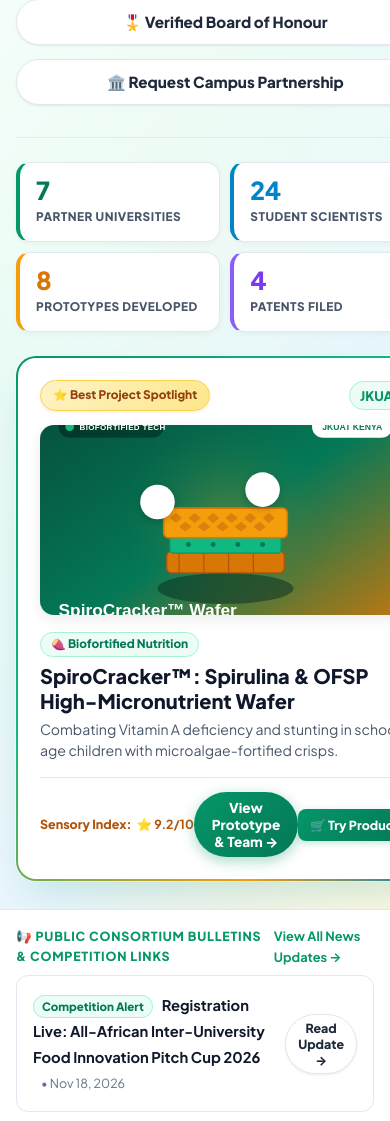
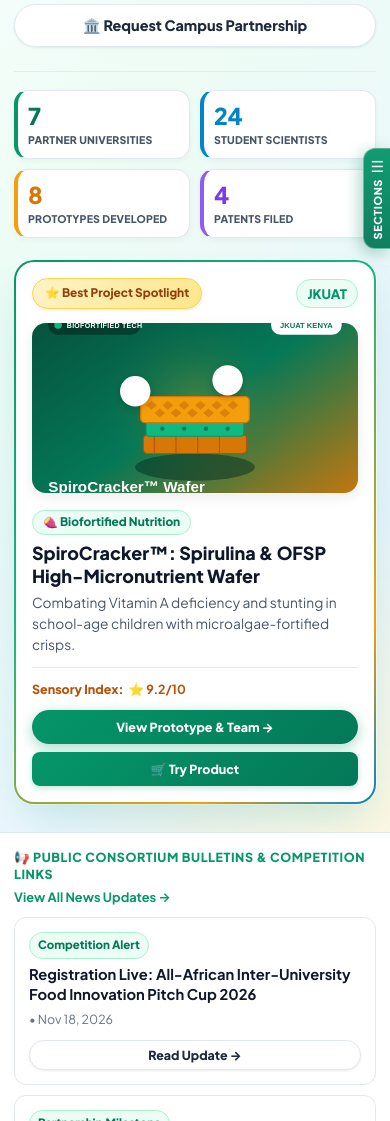
Before and after one commit to coutinho88-lab/AFOSTECH, a website: page index.html in a window 390 px wide. Shown: the part 579-1700 px from the top of the page. Drawn offline with Linux system fonts and the light colour scheme; no server answers.

Commit message:
Fix mobile horizontal overflow, spotlight footer wrapping, and dashboard news layout

```diff
--- a/css/styles.css
+++ b/css/styles.css
@@ -2945,33 +2945,36 @@ h1, h2, h3, h4, h5 {
 .mobile-side-shortcut-btn {
   position: fixed;
   right: 0;
-  top: 54%;
-  transform: translateY(-50%);
+  bottom: 20px;
+  top: auto;
+  transform: none;
   z-index: 940;
   flex-direction: column;
   align-items: center;
   justify-content: center;
-  gap: 6px;
-  background: linear-gradient(180deg, #059669 0%, #047857 100%);
+  gap: 5px;
+  background: linear-gradient(180deg, rgba(5, 150, 105, 0.95) 0%, rgba(4, 120, 87, 0.95) 100%);
   color: #ffffff;
-  border: 1.5px solid rgba(255, 255, 255, 0.3);
+  border: 1.5px solid rgba(255, 255, 255, 0.35);
   border-right: none;
-  border-radius: 14px 0 0 14px;
-  padding: 12px 9px;
-  box-shadow: -4px 6px 20px rgba(4, 120, 87, 0.35);
+  border-radius: 12px 0 0 12px;
+  padding: 10px 7px;
+  box-shadow: -3px 4px 16px rgba(4, 120, 87, 0.32);
+  backdrop-filter: blur(6px);
+  -webkit-backdrop-filter: blur(6px);
   cursor: pointer;
   transition: transform 0.2s ease, opacity 0.2s ease, background 0.2s ease;
 }
 
 .mobile-side-shortcut-btn .shortcut-icon {
-  font-size: 1rem;
+  font-size: 0.95rem;
   line-height: 1;
 }
 
 .mobile-side-shortcut-btn .shortcut-text {
   writing-mode: vertical-rl;
   transform: rotate(180deg);
-  font-size: 0.72rem;
+  font-size: 0.68rem;
   font-weight: 800;
   letter-spacing: 0.6px;
   text-transform: uppercase;
@@ -2980,7 +2983,7 @@ h1, h2, h3, h4, h5 {
 .mobile-side-shortcut-btn.drawer-open {
   opacity: 0;
   pointer-events: none;
-  transform: translate(100%, -50%);
+  transform: translateX(100%);
 }
 
 .mobile-drawer-backdrop {
@@ -3188,6 +3191,137 @@ body.mobile-drawer-active {
 }
 
 /* ==========================================================================
+   Spotlight & Dashboard News Semantic Layout Helpers
+   ========================================================================== */
+.hero-grid > *,
+.org-banner-grid > *,
+.about-story-grid > *,
+.detail-hero-grid > *,
+.detail-analytics-grid > *,
+.projects-grid > *,
+.theses-grid > *,
+.board-of-honour-grid > *,
+.innovators-grid > *,
+.news-feed-grid > *,
+.pillars-grid > *,
+.hero-stats-row > * {
+  min-width: 0;
+  max-width: 100%;
+}
+
+.spotlight-header {
+  flex-wrap: wrap;
+  gap: 8px;
+}
+
+.spotlight-footer {
+  flex-wrap: wrap;
+  gap: 10px;
+}
+
+.spotlight-footer-actions {
+  display: flex;
+  align-items: center;
+  gap: 8px;
+  flex-wrap: wrap;
+  max-width: 100%;
+}
+
+.spotlight-detail-btn {
+  padding: 8px 16px;
+  font-size: 0.82rem;
+  white-space: normal;
+  text-align: center;
+}
+
+.spotlight-try-btn {
+  width: auto !important;
+  padding: 8px 14px;
+  font-size: 0.82rem;
+}
+
+.dashboard-news-section {
+  background: #ffffff;
+  border-bottom: 1px solid var(--border-color);
+  padding: 16px 0;
+}
+
+.dashboard-news-header {
+  display: flex;
+  justify-content: space-between;
+  align-items: center;
+  flex-wrap: wrap;
+  gap: 8px;
+  margin-bottom: 10px;
+}
+
+.dashboard-news-heading {
+  font-size: 0.78rem;
+  font-weight: 900;
+  text-transform: uppercase;
+  color: var(--primary);
+  letter-spacing: 0.6px;
+  line-height: 1.35;
+}
+
+.dashboard-news-all-link {
+  font-size: 0.8rem;
+  font-weight: 700;
+  color: var(--primary);
+  text-decoration: none;
+  white-space: nowrap;
+}
+
+.dashboard-news-item {
+  background: #ffffff;
+  border-radius: 12px;
+  padding: 14px 16px;
+  border: 1px solid var(--border-color);
+  display: flex;
+  justify-content: space-between;
+  align-items: center;
+  gap: 14px;
+  margin-bottom: 10px;
+}
+
+.dashboard-news-meta {
+  display: flex;
+  align-items: center;
+  flex-wrap: wrap;
+  gap: 6px;
+  min-width: 0;
+  flex: 1;
+}
+
+.dashboard-news-badge {
+  font-size: 0.72rem;
+  font-weight: 800;
+  padding: 3px 8px;
+  border-radius: 9999px;
+  background: #ecfdf5;
+  color: #047857;
+  border: 1px solid #a7f3d0;
+}
+
+.dashboard-news-title {
+  font-size: 0.92rem;
+  color: var(--navy);
+  line-height: 1.35;
+}
+
+.dashboard-news-date {
+  font-size: 0.78rem;
+  color: #64748b;
+}
+
+.dashboard-news-btn {
+  padding: 6px 14px;
+  font-size: 0.78rem;
+  flex-shrink: 0;
+  white-space: nowrap;
+}
+
+/* ==========================================================================
    Phone & Tablet Responsive Layout Arrangement
    ========================================================================== */
 @media (max-width: 900px) {
@@ -3206,8 +3340,19 @@ body.mobile-drawer-active {
 }
 
 @media (max-width: 768px) {
+  html, body {
+    max-width: 100%;
+    overflow-x: hidden;
+  }
+
+  main, .hero-section, .section {
+    max-width: 100%;
+    overflow-x: clip;
+  }
+
   .container {
-    padding: 0 16px;
+    padding: 0 14px;
+    max-width: 100%;
   }
 
   .top-utility-bar {
@@ -3250,7 +3395,7 @@ body.mobile-drawer-active {
 
   .nav-container {
     padding: 10px 14px;
-    gap: 10px;
+    gap: 8px;
   }
 
   .brand-link {
@@ -3270,40 +3415,48 @@ body.mobile-drawer-active {
   }
 
   .nav-action-wrapper {
-    gap: 8px;
+    gap: 6px;
+    flex-shrink: 0;
   }
 
   .submit-btn-nav {
-    padding: 7px 12px;
-    font-size: 0.78rem;
+    padding: 7px 11px;
+    font-size: 0.76rem;
   }
 
   .section {
-    padding: 36px 0;
+    padding: 34px 0;
   }
 
   .section-header {
     flex-direction: column;
     align-items: flex-start;
     gap: 14px;
-    margin-bottom: 24px;
+    margin-bottom: 22px;
   }
 
   .section-title {
-    font-size: 1.5rem;
+    font-size: 1.45rem;
     line-height: 1.25;
   }
 
   .section-subtitle {
-    font-size: 0.92rem;
+    font-size: 0.9rem;
   }
 
   .hero-section {
-    padding: 32px 0 28px;
+    padding: 28px 0 28px;
   }
 
   .hero-grid {
-    gap: 24px;
+    gap: 22px;
+  }
+
+  .hero-tag {
+    max-width: 100%;
+    font-size: 0.72rem;
+    padding: 5px 12px;
+    white-space: normal;
   }
 
   .hero-title {
@@ -3311,37 +3464,122 @@ body.mobile-drawer-active {
     line-height: 1.18;
   }
 
-  .hero-desc {
+  .hero-lead {
     font-size: 0.95rem;
+    max-width: 100%;
+    margin-bottom: 20px;
   }
 
   .hero-actions {
     flex-direction: column;
     align-items: stretch;
+    gap: 10px;
+    margin-bottom: 24px;
   }
 
   .hero-actions .btn-primary,
   .hero-actions .btn-outline {
     width: 100%;
     justify-content: center;
+    white-space: normal;
+    text-align: center;
+    padding: 11px 16px;
+    font-size: 0.9rem;
   }
 
   .hero-stats-row {
     grid-template-columns: repeat(2, 1fr);
     gap: 10px;
-  }
-
-  .stat-card {
-    padding: 14px 12px;
+    padding-top: 18px;
+  }
+
+  .stat-item {
+    padding: 12px 10px;
+    min-width: 0;
   }
 
   .stat-num {
-    font-size: 1.55rem;
+    font-size: 1.45rem;
+  }
+
+  .stat-label {
+    font-size: 0.66rem;
+    letter-spacing: 0.2px;
+    line-height: 1.25;
+    word-break: break-word;
+  }
+
+  /* Spotlight Card on Phone */
+  .hero-spotlight-card {
+    padding: 16px;
+    width: 100%;
+  }
+
+  .spotlight-img {
+    height: 170px;
+  }
+
+  .spotlight-title {
+    font-size: 1.12rem;
+    line-height: 1.3;
+  }
+
+  .spotlight-summary {
+    font-size: 0.86rem;
+    margin-bottom: 12px;
+  }
+
+  .spotlight-footer {
+    flex-direction: column;
+    align-items: stretch;
+    gap: 10px;
+    padding-top: 12px;
+  }
+
+  .spotlight-footer-actions {
+    display: grid;
+    grid-template-columns: 1fr 1fr;
+    gap: 8px;
+    width: 100%;
+  }
+
+  .spotlight-detail-btn,
+  .spotlight-try-btn {
+    width: 100% !important;
+    justify-content: center;
+    padding: 9px 10px;
+    font-size: 0.78rem;
+    white-space: nowrap;
+  }
+
+  /* Dashboard News Header & Items */
+  .dashboard-news-header {
+    flex-direction: column;
+    align-items: flex-start;
+    gap: 4px;
+  }
+
+  .dashboard-news-item {
+    flex-direction: column;
+    align-items: flex-start;
+    gap: 10px;
+    padding: 14px;
+  }
+
+  .dashboard-news-btn {
+    width: 100%;
+    justify-content: center;
   }
 
   /* Toolbar & Search Inputs */
+  .catalog-toolbar,
   .toolbar-container {
     padding: 14px;
+  }
+
+  .catalog-toolbar > div:last-child {
+    flex-wrap: wrap;
+    gap: 6px;
   }
 
   .toolbar-top {
@@ -3369,6 +3607,7 @@ body.mobile-drawer-active {
   /* Force Clean Single-Column Grids (Prevents minmax 340/360px overflow on phones) */
   .projects-grid,
   .theses-grid,
+  .board-of-honour-grid,
   .innovators-grid,
   .news-feed-grid,
   .team-roster-grid,
@@ -3398,7 +3637,26 @@ body.mobile-drawer-active {
     max-width: 100%;
   }
 
+  .card-body {
+    padding: 16px;
+  }
+
+  .card-title {
+    font-size: 1.06rem;
+  }
+
   .org-intro-banner {
+    padding: 20px 16px;
+  }
+
+  .leaderboard-section {
+    padding: 18px 14px;
+  }
+
+  .leaderboard-banner {
+    flex-direction: column;
+    align-items: flex-start;
+    gap: 12px;
     padding: 20px 16px;
   }
 
@@ -3491,6 +3749,21 @@ body.mobile-drawer-active {
     grid-template-columns: 1fr 1fr;
   }
 
+  .spotlight-footer-actions {
+    grid-template-columns: 1fr;
+  }
+
+  .card-cta-row {
+    grid-template-columns: 1fr 1fr;
+    gap: 6px;
+  }
+
+  .card-cta-row .btn-try-product,
+  .card-cta-row .btn-details {
+    font-size: 0.74rem;
+    padding: 8px 6px;
+  }
+
   .section-header > .btn-primary,
   .section-header > .btn-outline {
     width: 100%;
@@ -3504,6 +3777,7 @@ body.mobile-drawer-active {
   }
 
   .mobile-side-shortcut-btn {
-    padding: 10px 7px;
-  }
-}
+    padding: 9px 6px;
+    bottom: 16px;
+  }
+}
--- a/index.html
+++ b/index.html
@@ -252,13 +252,13 @@
     </section>
 
     <!-- Mini News Flow Ticker -->
-    <section style="background: #ffffff; border-bottom: 1px solid var(--border-color); padding: 16px 0;">
+    <section class="dashboard-news-section">
       <div class="container">
-        <div style="display: flex; justify-content: space-between; align-items: center; margin-bottom: 8px;">
-          <span style="font-size: 0.78rem; font-weight: 900; text-transform: uppercase; color: var(--primary); letter-spacing: 0.8px;">
+        <div class="dashboard-news-header">
+          <span class="dashboard-news-heading">
             📢 Public Consortium Bulletins &amp; Competition Links
           </span>
-          <a href="#" onclick="switchTab('news'); return false;" style="font-size: 0.8rem; font-weight: 700; color: var(--primary); text-decoration: none;">
+          <a href="#" class="dashboard-news-all-link" onclick="switchTab('news'); return false;">
             View All News Updates →
           </a>
         </div>
```
Also changed, not shown: js/app.js.
